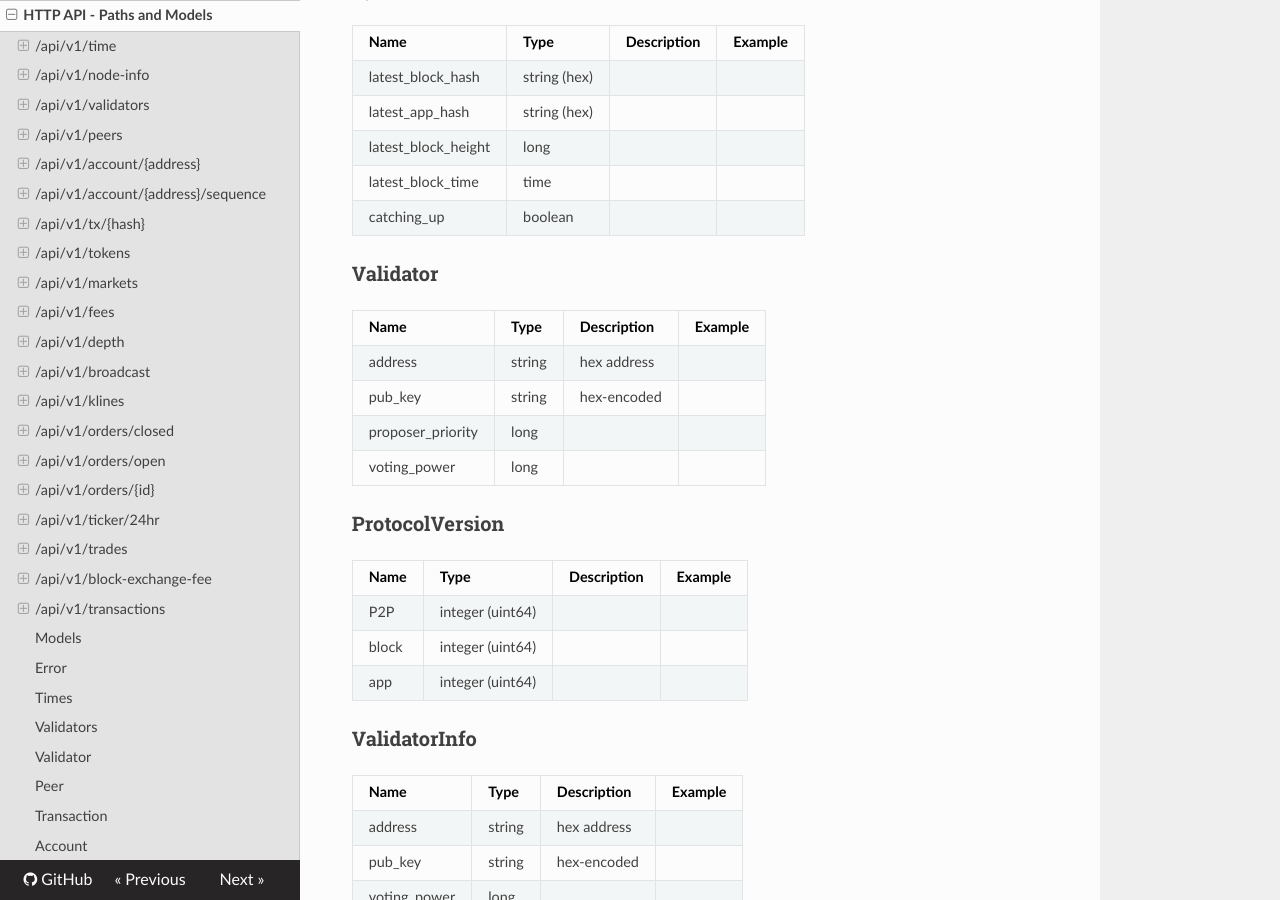
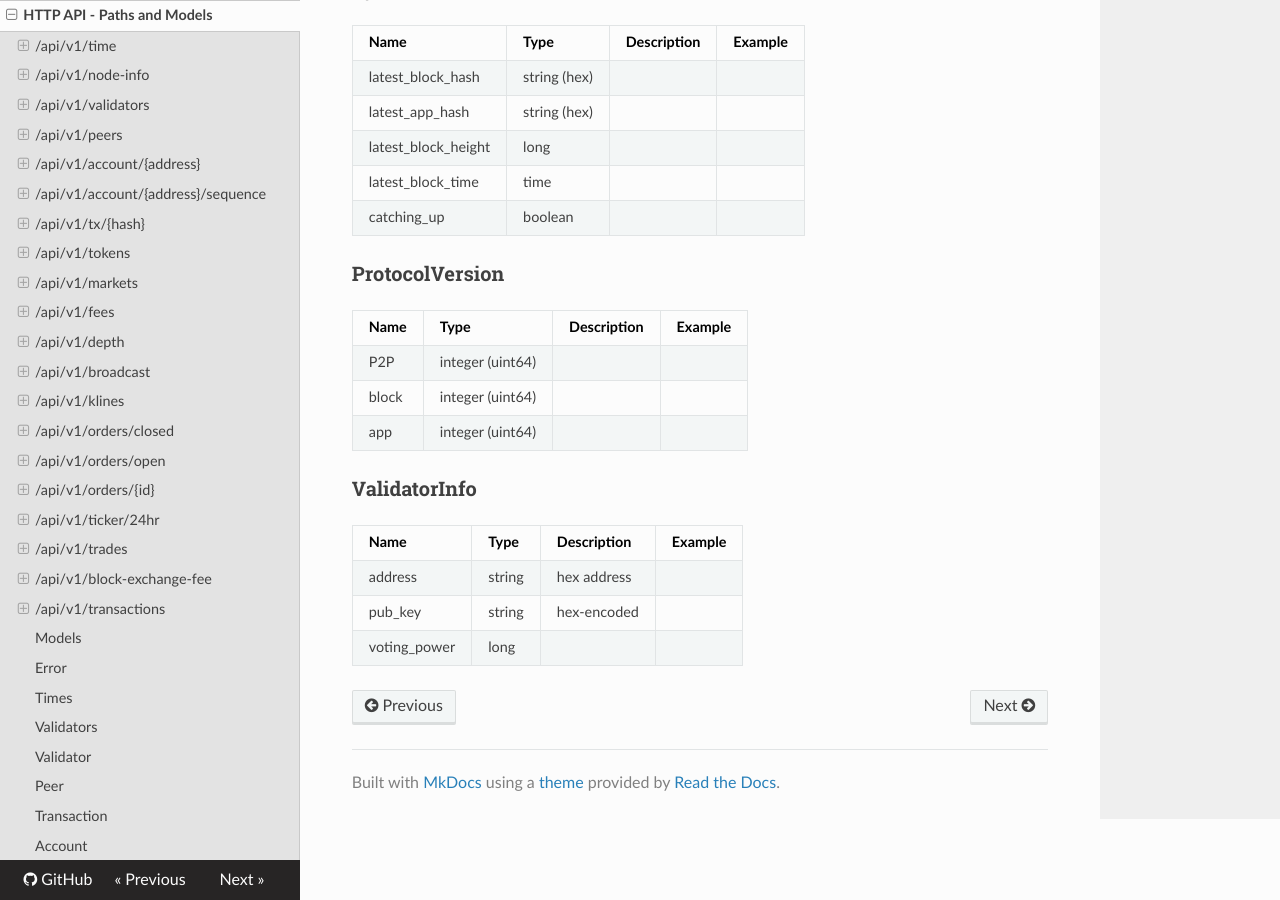
Before and after one commit to yash-sharma1/docs-site, an MkDocs documentation site: the page built from docs/api-reference/dex-api/paths.md, in a window 1280 px wide and 900 px high, scrolled down 27231 px. Built offline with MkDocs 1.6.1, drawn with Linux system fonts in a browser that asks for light colours; nearby versions of some CDN libraries.

Commit message:
Fix Name of Variable and cut space (#113)
* edit path.md

* edit path.md

* edit doc, formatting

```diff
--- a/docs/api-reference/dex-api/paths.md
+++ b/docs/api-reference/dex-api/paths.md
@@ -1050,15 +1050,6 @@ varies with msg type, if you query with --format=json.
 | latest_block_time | time |  |  |
 | catching_up | boolean |  |  |
 
-### Validator
-
-| Name | Type | Description | Example |
-| ---- | ---- | ----------- | ------- |
-| address | string | hex address |  |
-| pub_key | string | hex-encoded |  |
-| proposer_priority | long |  |  |
-| voting_power | long |  |  |
-
 ### ProtocolVersion
 
 | Name | Type | Description | Example |
```
Also changed, not shown: other parts of docs/api-reference/dex-api/paths.md (+1 -1 lines), docs/tokens.md (+5 -1 lines), swagger.yml (+1 -22 lines).
